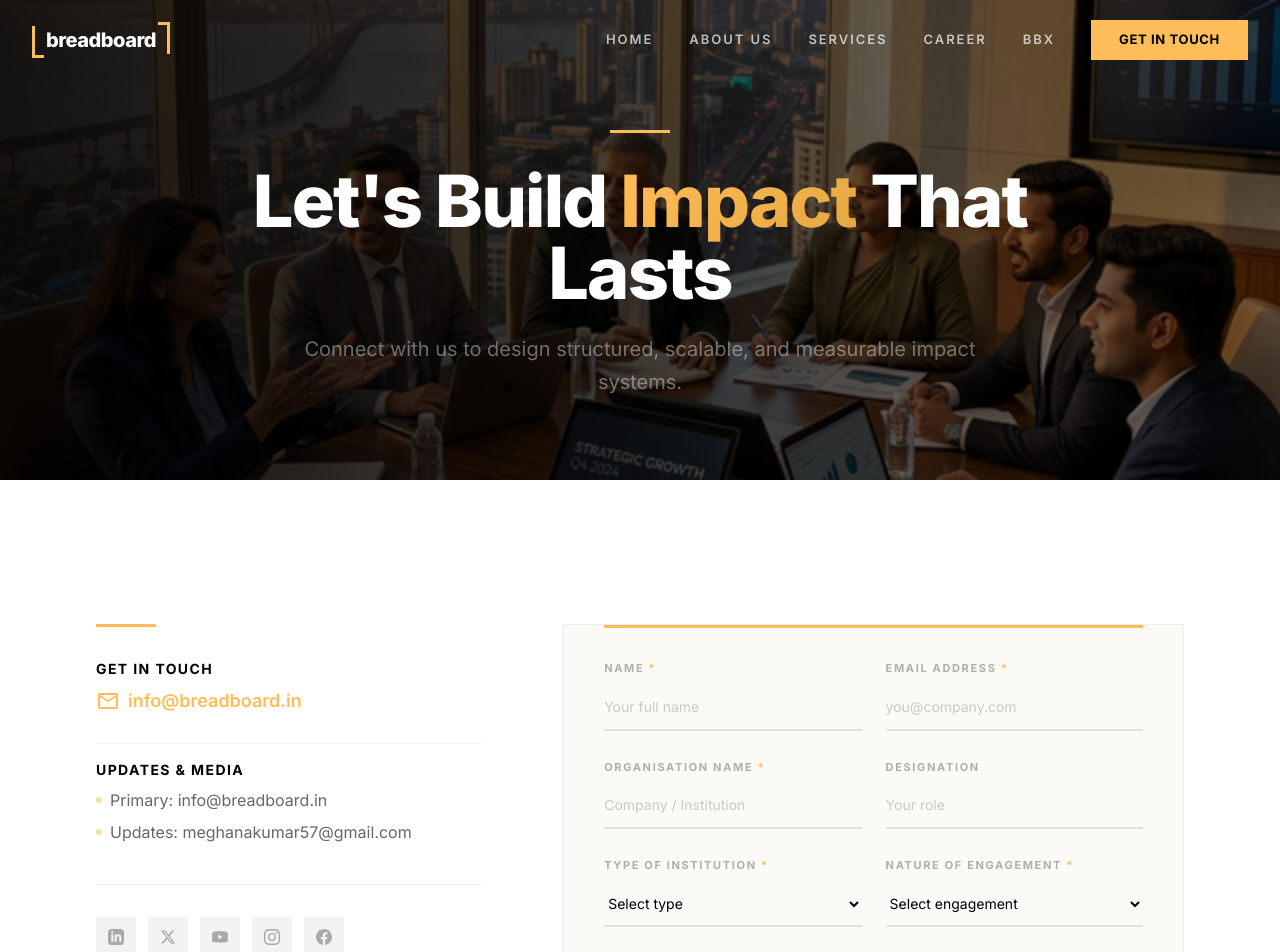
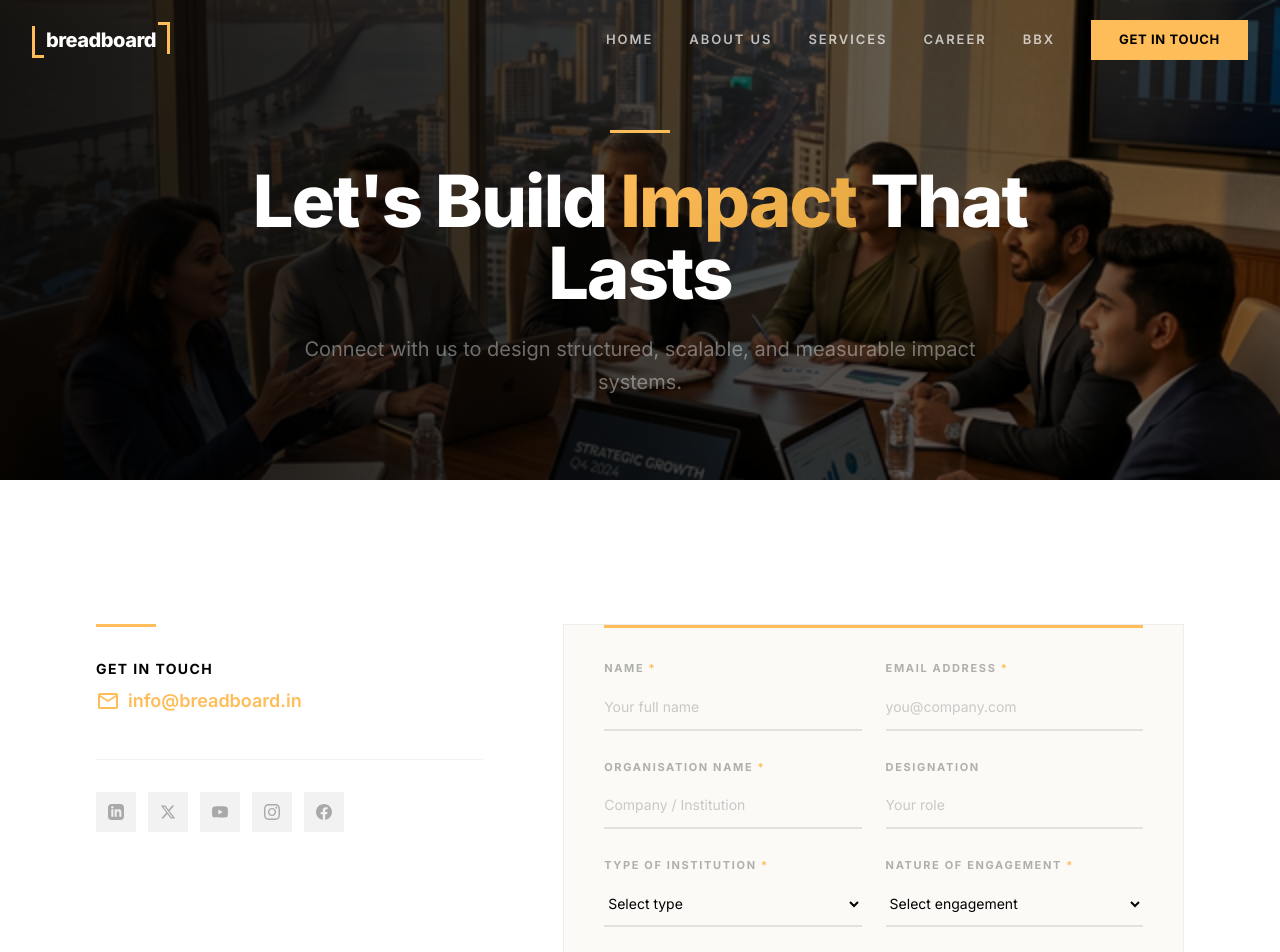
Before and after one commit to asherevolved/breadboard, a React (Vite) app in the folder breadboard-app/: page /contact in a window 1280 px wide. Shown: the top 952 px of the page. Built offline with nearby package versions, Linux system fonts and the light colour scheme.

Commit message:
Remove Explore Our Services, update Contact email section, fix footer logo

```diff
--- a/breadboard-app/src/pages/Contact.jsx
+++ b/breadboard-app/src/pages/Contact.jsx
@@ -87,19 +87,6 @@ export default function Contact() {
                                         <span className="material-symbols-outlined mr-2">mail</span>
                                         info@breadboard.in
                                     </a>
-                                </div>
-                                <div className="pt-4 border-t border-black/5">
-                                    <h3 className="font-bold text-black text-sm uppercase tracking-widest mb-2">Updates & Media</h3>
-                                    <div className="space-y-2">
-                                        <a href="mailto:info@breadboard.in" className="flex items-center text-black/60 hover:text-primary transition-colors">
-                                            <span className="w-1.5 h-1.5 rounded-full bg-primary/50 mr-2 border border-primary/20"></span>
-                                            Primary: info@breadboard.in
-                                        </a>
-                                        <a href="mailto:meghanakumar57@gmail.com" className="flex items-center text-black/60 hover:text-primary transition-colors">
-                                            <span className="w-1.5 h-1.5 rounded-full bg-primary/50 mr-2 border border-primary/20"></span>
-                                            Updates: meghanakumar57@gmail.com
-                                        </a>
-                                    </div>
                                 </div>
                             </div>
 
--- a/breadboard-app/src/pages/Home.jsx
+++ b/breadboard-app/src/pages/Home.jsx
@@ -199,13 +199,7 @@ export default function Home() {
                                 ))}
                             </div>
 
-                            <Link
-                                to="/services"
-                                className="inline-flex items-center text-sm font-bold text-primary hover:text-primary-dark uppercase tracking-wider group transition-colors"
-                            >
-                                Explore Our Services
-                                <span className="material-symbols-outlined ml-1 text-base group-hover:translate-x-1 transition-transform">arrow_forward</span>
-                            </Link>
+
                         </div>
                     </div>
                 </div>
```
